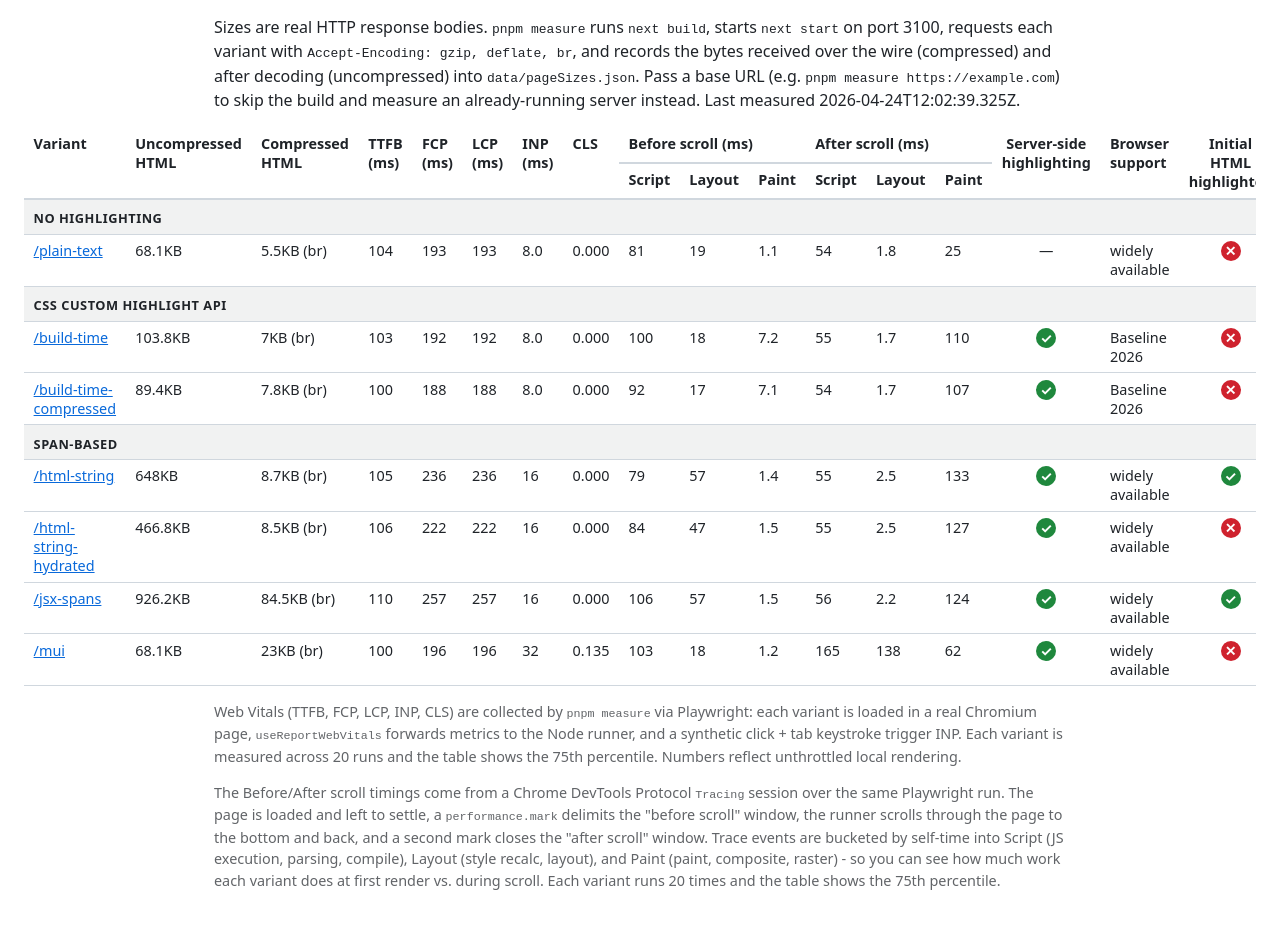
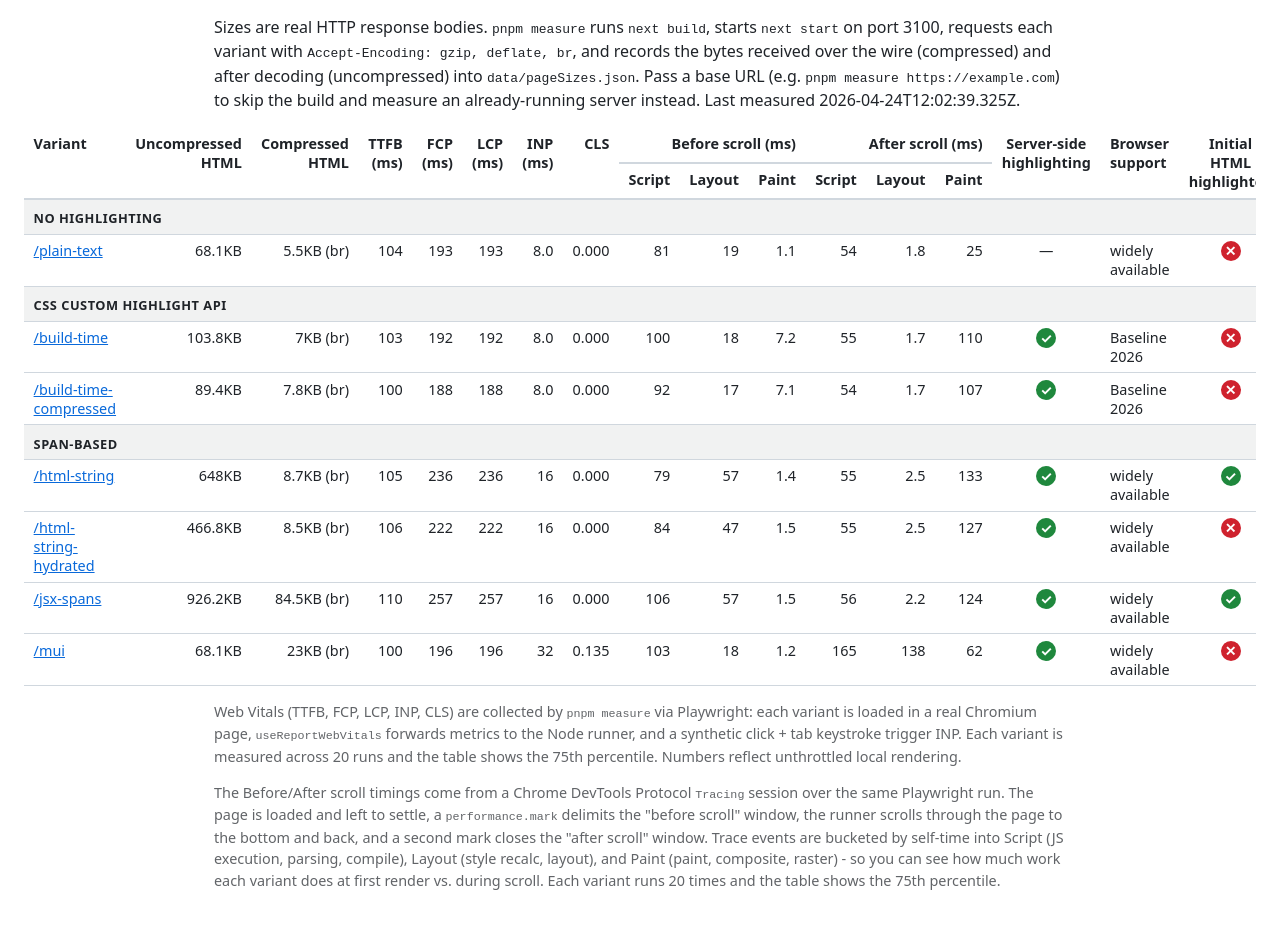
Before and after one commit to Janpot/css-highlights-experiments, a Next.js app: page / in a window 1280 px wide. Shown: the part 1684-2609 px from the top of the page. Built offline with nearby package versions, Linux system fonts and the light colour scheme.

Commit message:
number cell

```diff
--- a/app/page.tsx
+++ b/app/page.tsx
@@ -326,17 +326,17 @@ export default function Home() {
           <thead>
             <tr>
               <th rowSpan={2}>Variant</th>
-              <th rowSpan={2}>Uncompressed HTML</th>
-              <th rowSpan={2}>Compressed HTML</th>
-              <th rowSpan={2}>TTFB (ms)</th>
-              <th rowSpan={2}>FCP (ms)</th>
-              <th rowSpan={2}>LCP (ms)</th>
-              <th rowSpan={2}>INP (ms)</th>
-              <th rowSpan={2}>CLS</th>
-              <th colSpan={3} scope="colgroup">
+              <th className="num" rowSpan={2}>Uncompressed HTML</th>
+              <th className="num" rowSpan={2}>Compressed HTML</th>
+              <th className="num" rowSpan={2}>TTFB (ms)</th>
+              <th className="num" rowSpan={2}>FCP (ms)</th>
+              <th className="num" rowSpan={2}>LCP (ms)</th>
+              <th className="num" rowSpan={2}>INP (ms)</th>
+              <th className="num" rowSpan={2}>CLS</th>
+              <th className="num" colSpan={3} scope="colgroup">
                 Before scroll (ms)
               </th>
-              <th colSpan={3} scope="colgroup">
+              <th className="num" colSpan={3} scope="colgroup">
                 After scroll (ms)
               </th>
               <th className="yn-cell" rowSpan={2}>
@@ -349,12 +349,12 @@ export default function Home() {
               <th rowSpan={2}>Interactivity</th>
             </tr>
             <tr>
-              <th>Script</th>
-              <th>Layout</th>
-              <th>Paint</th>
-              <th>Script</th>
-              <th>Layout</th>
-              <th>Paint</th>
+              <th className="num">Script</th>
+              <th className="num">Layout</th>
+              <th className="num">Paint</th>
+              <th className="num">Script</th>
+              <th className="num">Layout</th>
+              <th className="num">Paint</th>
             </tr>
           </thead>
           {GROUPS.map((g) => {
@@ -377,23 +377,23 @@ export default function Home() {
                     <td>
                       <a href={r.href}>{r.variant}</a>
                     </td>
-                    <td>{s ? formatBytes(s.uncompressed) : "—"}</td>
-                    <td>
+                    <td className="num">{s ? formatBytes(s.uncompressed) : "—"}</td>
+                    <td className="num">
                       {s
                         ? `${formatBytes(s.compressed)}${s.encoding ? ` (${s.encoding})` : ""}`
                         : "—"}
                     </td>
-                    <td>{formatMs(wv?.ttfb)}</td>
-                    <td>{formatMs(wv?.fcp)}</td>
-                    <td>{formatMs(wv?.lcp)}</td>
-                    <td>{formatMs(wv?.inp)}</td>
-                    <td>{formatCls(wv?.cls)}</td>
-                    <td>{formatMs(t?.before?.scripting)}</td>
-                    <td>{formatMs(t?.before?.layout)}</td>
-                    <td>{formatMs(t?.before?.paint)}</td>
-                    <td>{formatMs(t?.after?.scripting)}</td>
-                    <td>{formatMs(t?.after?.layout)}</td>
-                    <td>{formatMs(t?.after?.paint)}</td>
+                    <td className="num">{formatMs(wv?.ttfb)}</td>
+                    <td className="num">{formatMs(wv?.fcp)}</td>
+                    <td className="num">{formatMs(wv?.lcp)}</td>
+                    <td className="num">{formatMs(wv?.inp)}</td>
+                    <td className="num">{formatCls(wv?.cls)}</td>
+                    <td className="num">{formatMs(t?.before?.scripting)}</td>
+                    <td className="num">{formatMs(t?.before?.layout)}</td>
+                    <td className="num">{formatMs(t?.before?.paint)}</td>
+                    <td className="num">{formatMs(t?.after?.scripting)}</td>
+                    <td className="num">{formatMs(t?.after?.layout)}</td>
+                    <td className="num">{formatMs(t?.after?.paint)}</td>
                     <td className="yn-cell">
                       {r.serverHighlight === null ? (
                         "—"
--- a/styles/globals.css
+++ b/styles/globals.css
@@ -208,6 +208,11 @@ table thead th {
   text-align: center;
 }
 
+.num {
+  text-align: right;
+  font-variant-numeric: tabular-nums;
+}
+
 .yn {
   display: inline-block;
   width: 1.25rem;
```
